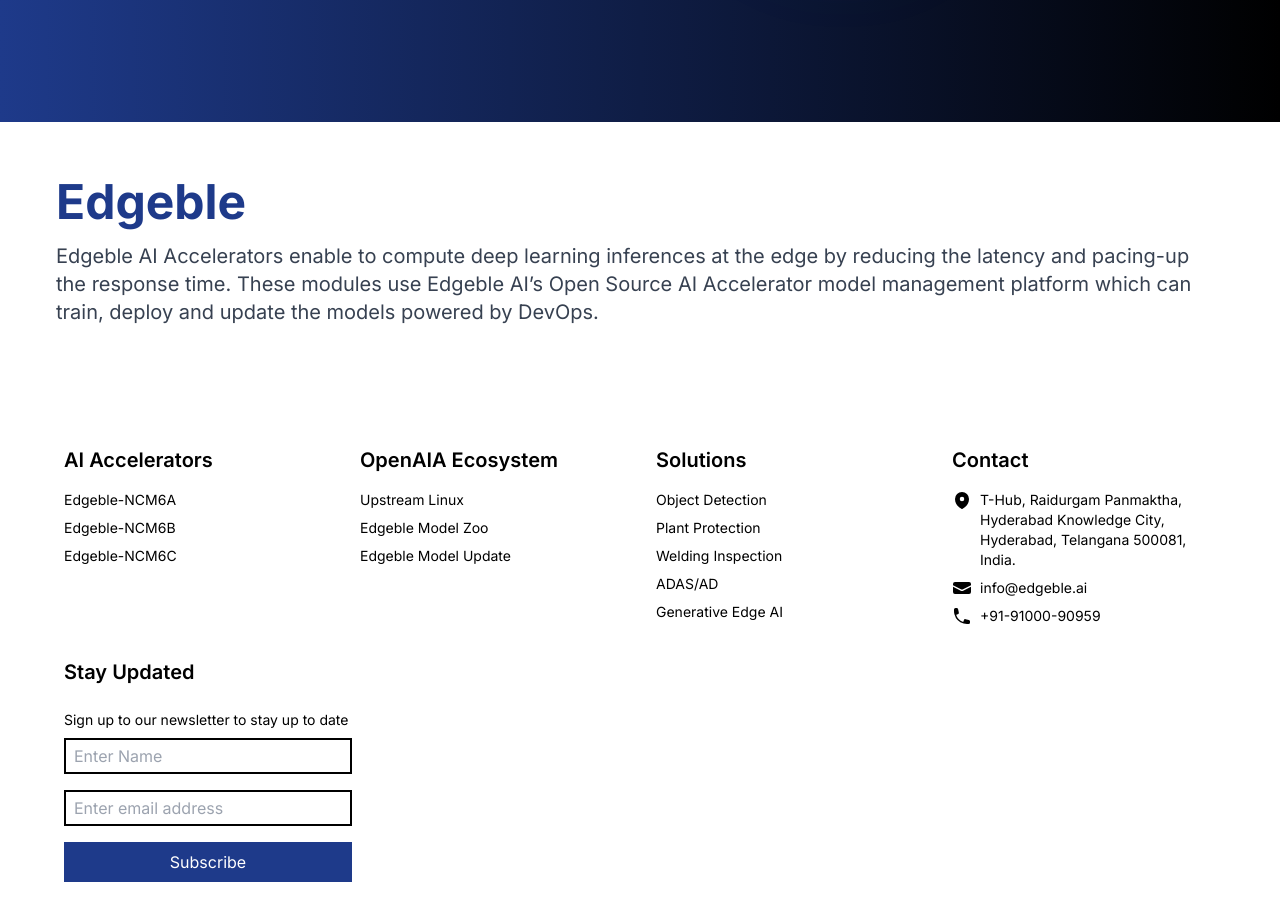
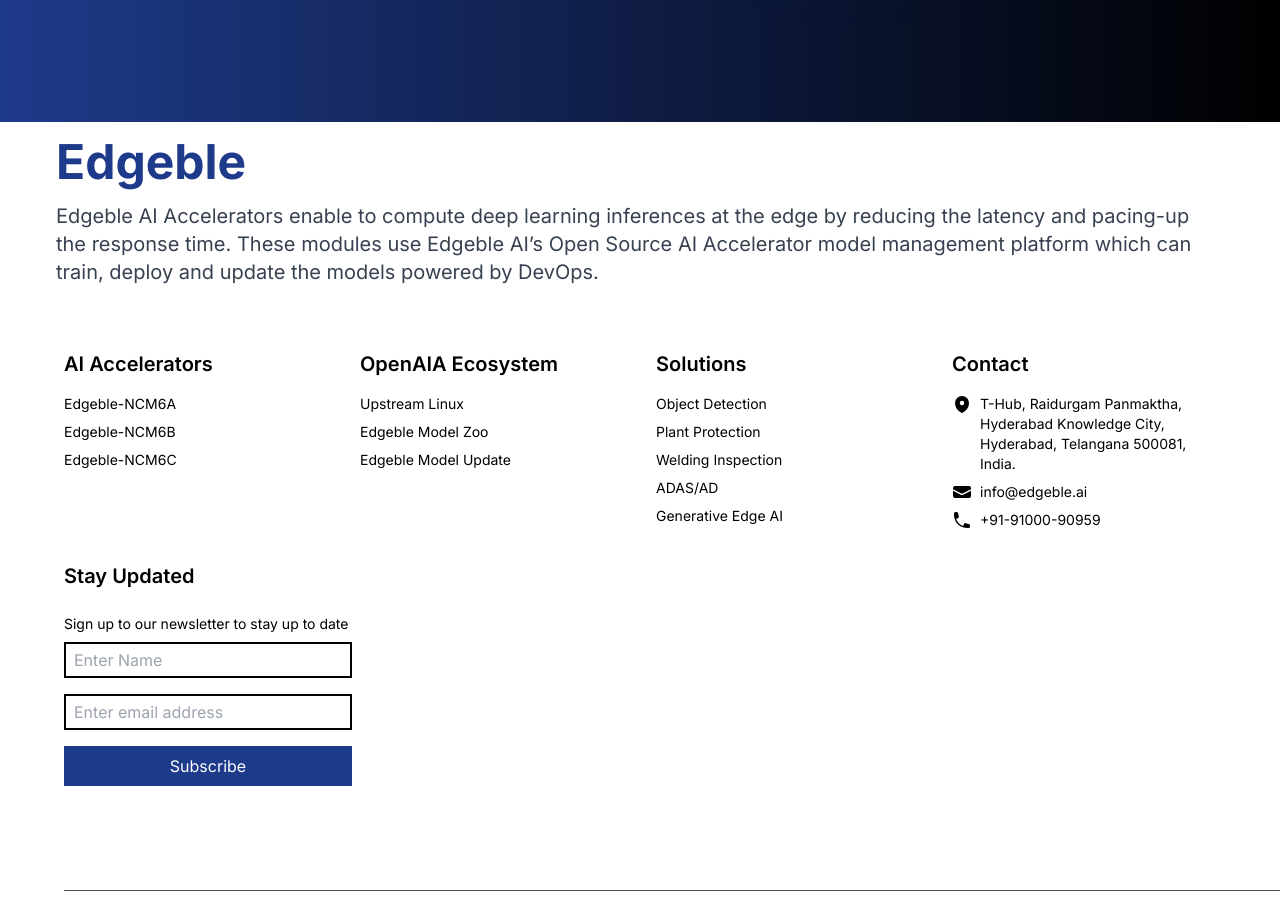
Before and after one commit to edgeble/edgeble, a Next.js app: page / in a window 1280 px wide. Shown: the part 4326-5245 px from the top of the page. Built offline with nearby package versions, Linux system fonts and the light colour scheme.

Commit message:
padding corrections

```diff
--- a/app/page.tsx
+++ b/app/page.tsx
@@ -170,7 +170,7 @@ export default function Home() {
                     </button>
                 </a>
             </motion.div>
-            <div className="w-full p-6 md:p-10 lg:p-14 2xl:p-18 relative isolate">
+            <div className="w-full px-6 md:px-10 lg:px-14 2xl:px-18 pt-4 relative isolate">
   <div className="section w-full">
     <div className="mb-4">
       <span className="font-bold text-3xl md:text-4xl lg:text-5xl text-blue-900 block">Edgeble</span>
@@ -181,9 +181,6 @@ export default function Home() {
     </p>
   </div>
 </div>
-
-
-
 
             <div className="flex flex-col h-full w-full z-0 bg-white">
                 <div className="flex flex-wrap gap-8 p-8 md:p-12 lg:p-16">
```
